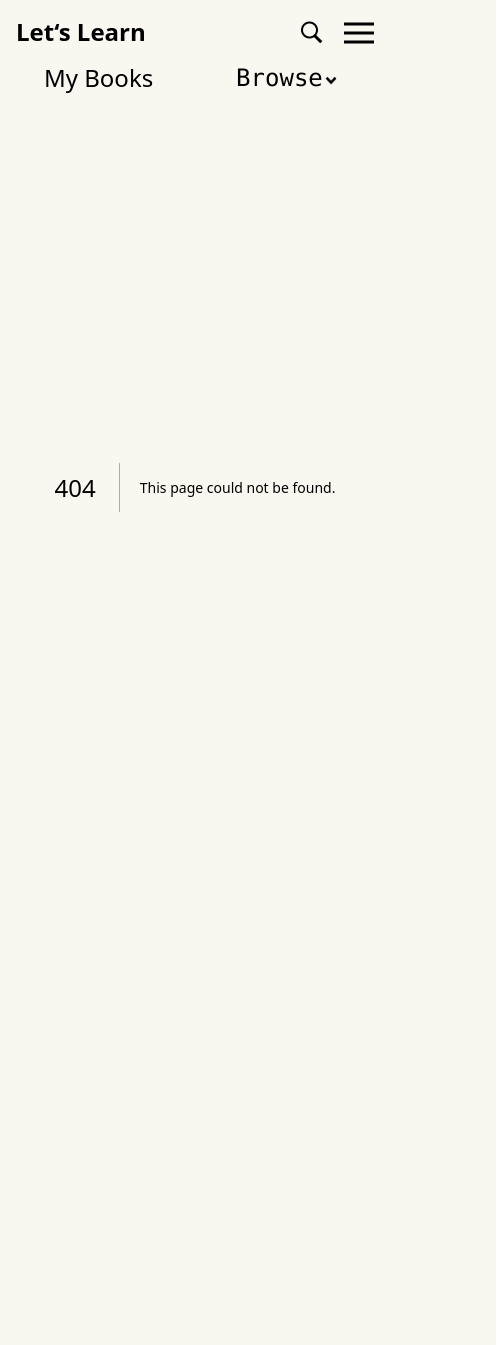
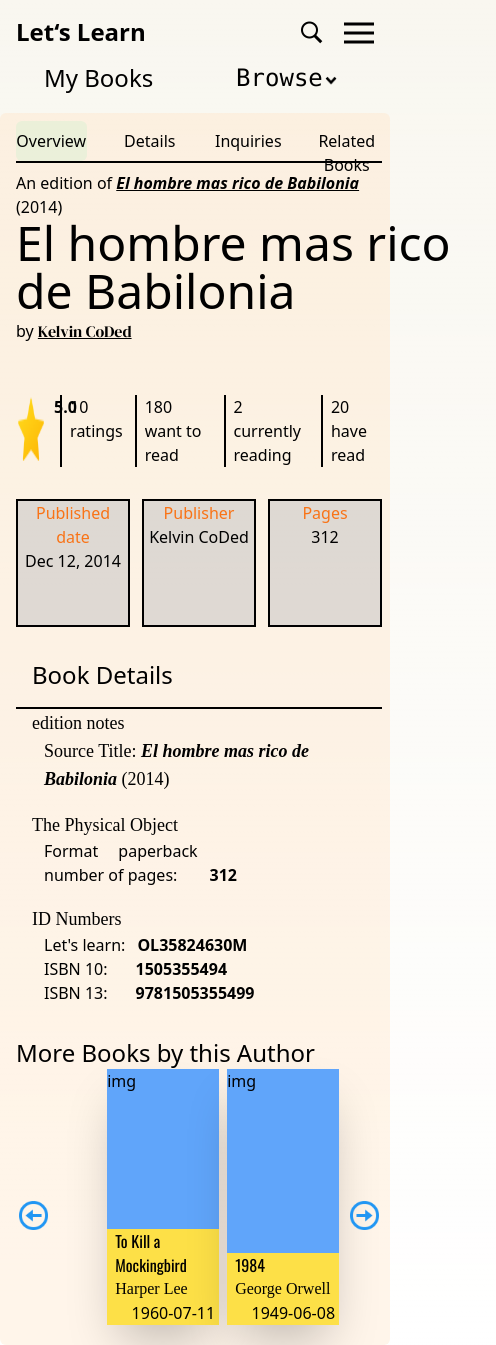
Before and after one commit to CoDedArch/LibraryFrontend, a Next.js app in the folder library-app/: page /bookdetail in a window 390 px wide. Before the commit this address had no page. Shown: the whole page, 496 px wide, since content can reach past the window. Before the commit the page ends 909 px from the top, so only its background shows below. Built offline with nearby package versions, Linux system fonts and the light colour scheme; a web font is replaced by a local one.

Commit message:
Done: details of a Book UI: not mobile responsive

```diff
--- /dev/null
+++ b/library-app/src/app/bookdetail/page.tsx
@@ -0,0 +1,149 @@
+"use client"
+
+import Image from "next/image";
+import Link from "next/link";
+import { useEffect, useState } from "react";
+export default function BookDetails() {
+    const stars = Array.from({ length: 5 }, (_, index) => (
+        <Image key={index} src="/images/star.svg" alt="star" width={30} height={30} />
+    ));
+    const authoBooks = [
+        { name: "To Kill a Mockingbird", author: "Harper Lee", dateOfPublication: "1960-07-11", genre: "kids" },
+        { name: "1984", author: "George Orwell", dateOfPublication: "1949-06-08", genre: "kids" },
+        { name: "The Great Gatsby", author: "F. Scott Fitzgerald", dateOfPublication: "1925-04-10", genre: "kids" },
+    ]
+    const [currentPage, setCurrentPage] = useState(0);
+    const [booksPerPage, setBooksPerPage] = useState(2);
+    useEffect(() => {
+        const updateBooksPerPage = () => {
+            setBooksPerPage(window.innerWidth < 640 ? 2 : 2);
+        };
+
+        updateBooksPerPage(); // Set initial value
+        window.addEventListener('resize', updateBooksPerPage); // Update on resize
+
+        return () => window.removeEventListener('resize', updateBooksPerPage); // Cleanup on unmount
+    }, []);
+
+    const totalPages = Math.ceil(authoBooks.length / booksPerPage);
+    const handleNext = () => {
+        setCurrentPage((prevPage) => (prevPage + 1) % totalPages);};
+
+    const handlePrev = () => {
+          setCurrentPage((prevPage) => (prevPage - 1 + totalPages) % totalPages);
+    };
+    const startIndex = currentPage * booksPerPage;
+    const selectedBooks = authoBooks.slice(startIndex, startIndex + booksPerPage);
+
+    return (
+        <main className="h-fit">
+            <section className="mt-[3em] md:mt-0 md:flex bg-orange-200 md:mx-[7em] bg-opacity-25 h-fit justify-between rounded-md p-2">
+                <div className="hidden bg-blue-300 bg-opacity-10 p-2 w-1/5 md:flex flex-col items-center rounded-md border-r-2 border-2 border-black">
+                    <div className="h-[13em] bg-blue-400 w-[10em]">book image</div>
+                    <p className="font-serif mt-2">Genre: <span className="font-bold font-description">&lt;Fictional&gt;</span></p>
+                    <button className="bg-green-700 bg-opacity-50 w-[9em] h-[2.5em] mt-1 rounded-md text-lg">
+                        Stream
+                    </button>
+                    <form action="" className="bg-slate-400 bg-opacity-50 hover:cursor-pointer w-[9em] h-[2.5em] flex justify-between mt-1 rounded-md text-lg">
+                        <span className="p-1 pl-5">want to learn</span>
+                        <select name="" id="" className="h-full">
+
+                        </select>
+                    </form>
+                    <div className="flex space-x-2 p-2 mt-2 border-b-2 border-b-black">
+                        {stars}
+                    </div>
+                    <div className="flex space-x-3 mt-[2em]">
+                        <div>
+                            <p className="flex justify-center"><Image src="/images/ask.png" alt="star" width={30} height={30} /></p>
+                            <p>Inquire</p>
+                        </div>
+                        <div>
+                            <p className="flex justify-center"><Image src="/images/download.png" alt="star" width={30} height={30} /></p>
+                            <p>Download</p>
+                        </div>
+                        <div>
+                            <p className="flex justify-center"><Image src="/images/share.png" alt="star" width={30} height={30} /></p>
+                            <p>Share</p>
+                        </div>
+
+                    </div>
+                </div>
+                <div className="w-full flex flex-col pb-3 pl-2">
+                    <ul className="flex space-x-7 justify-center border-b-2 border-b-black">
+                        <li className="w-[10em] text-center py-2 bg-green-300 bg-opacity-15 hover:bg-green-300 hover:bg-opacity-15 hover:transition-all h-[2.5em] rounded-md">Overview</li>
+                        <li className="w-[10em] text-center py-2 hover:bg-green-300 hover:bg-opacity-15 hover:transition-all h-[2.5em] rounded-md">Details</li>
+                        <li className="w-[10em] text-center py-2 hover:bg-green-300 hover:bg-opacity-15 hover:transition-all h-[2.5em] rounded-md">Inquiries</li>
+                        <li className="w-[10em] text-center py-2 hover:bg-green-300 hover:bg-opacity-15 hover:transition-all h-[2.5em] rounded-md">Related Books</li>
+                    </ul>
+                    <p className="mt-2">An edition of <span className="underline italic font-bold">El hombre mas rico de Babilonia</span> (2014)</p>
+                    <h1 className="text-5xl w-[10em]">El hombre mas rico de Babilonia</h1>
+                    <p className="mt-1">by <span className="font-main underline">Kelvin CoDed</span></p>
+                    <div className="mt-[3em]">
+                        <ul className="flex space-x-3">
+                            <li className="flex"><Image src="/images/star2.png" alt="star" width={30} height={30} /><span className="pl-2  mt-1 font-bold">5.0</span></li>
+                            <li className="border-l-2 border-l-black mt-1 pl-2"> 10 ratings</li>
+                            <li className="border-l-2 border-l-black mt-1 pl-2"> 180 want to read</li>
+                            <li className="border-l-2 border-l-black mt-1 pl-2"> 2 currently reading</li>
+                            <li className="border-l-2 border-l-black mt-1 pl-2"> 20 have read</li>
+                        </ul>
+                    </div>
+                    <div className="mt-[2em]">
+                        <ul className="flex space-x-3 justify-center">
+                            <li className="bg-slate-500 bg-opacity-20 h-[8em] w-[12em] text-center border-2 border-black">
+                                <p className="text-orange-500">Published date</p>
+                                <p>Dec 12, 2014</p>
+                            </li>
+                            <li className="bg-slate-500 bg-opacity-20 h-[8em] w-[12em] text-center border-2 border-black">
+                                <p className="text-orange-500">Publisher</p>
+                                <p>Kelvin CoDed</p>
+                            </li>
+                            <li className="bg-slate-500 bg-opacity-20 h-[8em] w-[12em] text-center border-2 border-black">
+                                <p className="text-orange-500">Pages</p>
+                                <p>312</p>
+                            </li>
+                        </ul>
+                    </div>
+                    <div className="mt-[1em]">
+                        <p className="p-4 text-2xl border-b-2 border-b-black">Book Details</p>
+                        <p className="pl-4 font-title text-lg">edition notes</p>
+                        <p className="pl-7 font-title text-lg">Source Title:<span className="italic font-bold"> El hombre mas rico de Babilonia</span> (2014)</p>
+                        <p className="pl-4 font-title text-lg mt-[1em]">The Physical Object</p>
+                        <p className="pl-7"><span>Format</span><span className="ml-5">paperback</span></p>
+                        <p className="pl-7">number of pages: <span className="font-bold ml-7">312</span> </p>
+                        <p className="pl-4 font-title text-lg mt-[1em]">ID Numbers</p>
+                        <p className="pl-7">Let&apos;s learn:<span className="font-bold ml-3">OL35824630M</span> </p>
+                        <p className="pl-7">ISBN 10:<span className="font-bold ml-7">1505355494</span> </p>
+                        <p className="pl-7">ISBN 13:<span className="font-bold ml-7">9781505355499</span> </p>
+                    </div>
+                    <div className="mt-[2em]">
+                        <p className="font-light text-2xl">More Books by this Author</p>
+                        <div className="flex space-x-2 md:space-x-10 justify-center">
+                            {/* More books from the author */}
+                            <div className="flex space-x-4 justify-center">
+                                <div className="flex flex-col justify-center mr-10">
+                                    <button onClick={handlePrev}><Image src="/images/backward.png" alt="back icon" className="pt-9 w-[2.5em] md:w-[3em]" width={70} height={30} /></button>
+                                </div>
+                                <div className="flex space-x-2 md:space-x-10">
+                                    {
+                                    selectedBooks.map((book, b_index) => (
+                                        <div key={b_index} className="bg-yellow-300 w-[8em] md:w-[10em] shadow-2xl flex flex-col justify-end md:block max-h-[16em] md:max-h-none">
+                                        <p className="h-[13em] max-h-[13em] md:w-[10em] bg-blue-400">img</p>
+                                        <p className="font-projects pl-2">{ book.name}</p>
+                                        <p className="font-title pl-2">{ book.author}</p>
+                                        <p className="flex justify-end pr-1">{ book.dateOfPublication}</p>
+                                        </div>
+                                        ))
+                                    }
+                                    <div className="flex flex-col justify-center">
+                                    <button onClick={handleNext}><Image src="/images/forward.png" alt="forward icon" className="pt-9 w-[2.5em] md:w-[3em]" width={70} height={30}/></button>
+                                    </div>
+                                </div>
+                            </div>
+                        </div>
+                    </div>
+                </div>
+            </section>
+        </main>
+    )
+}
```
